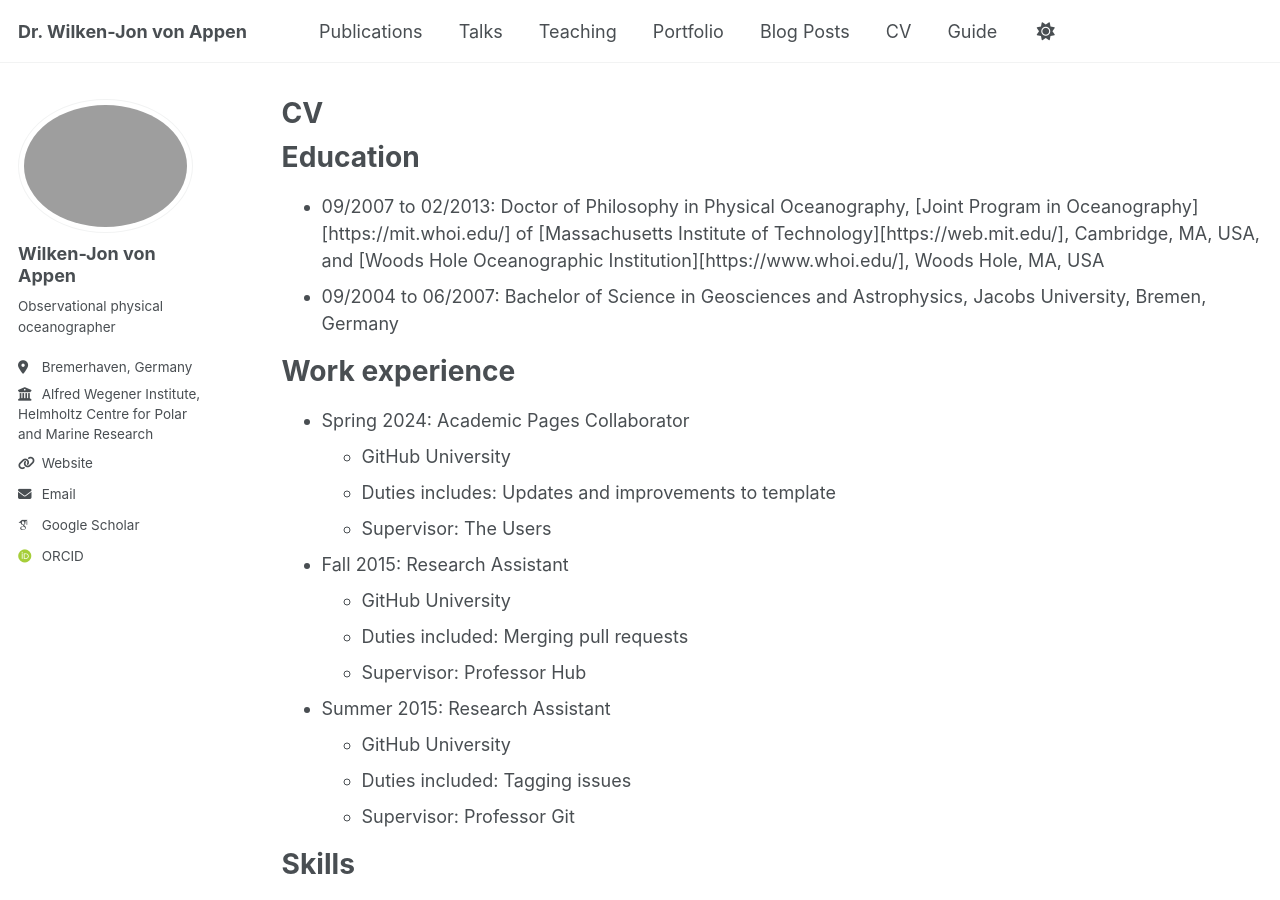
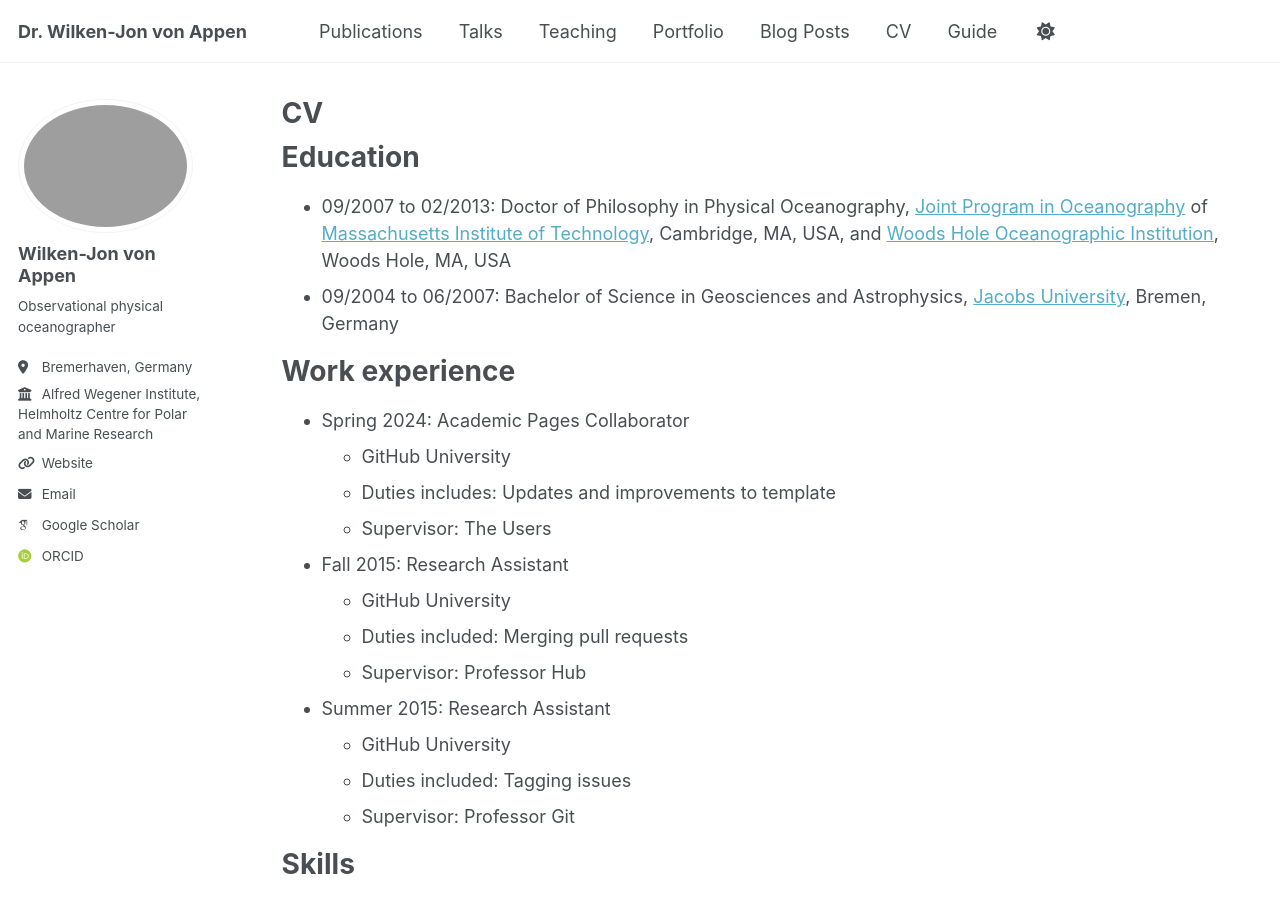
Before and after one commit to wjvappen/wjvappen, a Jekyll site: the page built from _pages/cv.md, in a window 1280 px wide and 900 px high. Built offline with Jekyll 4.4.1, drawn with Linux system fonts in a browser that asks for light colours; some web fonts are replaced; a script bundle is joined from its source files by our own code; library files that are not in the unit come from our copies; part of the change alters nothing that is shown.

```diff
--- a/_pages/cv.md
+++ b/_pages/cv.md
@@ -11,8 +11,8 @@ redirect_from:
 
 Education
 ======
-* 09/2007 to 02/2013: Doctor of Philosophy in Physical Oceanography, [Joint Program in Oceanography][https://mit.whoi.edu/] of [Massachusetts Institute of Technology][https://web.mit.edu/], Cambridge, MA, USA, and [Woods Hole Oceanographic Institution][https://www.whoi.edu/], Woods Hole, MA, USA
-* 09/2004 to 06/2007: Bachelor of Science in Geosciences and Astrophysics, Jacobs University, Bremen, Germany
+* 09/2007 to 02/2013: Doctor of Philosophy in Physical Oceanography, [Joint Program in Oceanography](https://mit.whoi.edu/) of [Massachusetts Institute of Technology](https://web.mit.edu/), Cambridge, MA, USA, and [Woods Hole Oceanographic Institution](https://www.whoi.edu/), Woods Hole, MA, USA
+* 09/2004 to 06/2007: Bachelor of Science in Geosciences and Astrophysics, [Jacobs University](https://constructor.university/more/about-us/history), Bremen, Germany
 
 Work experience
 ======
```
